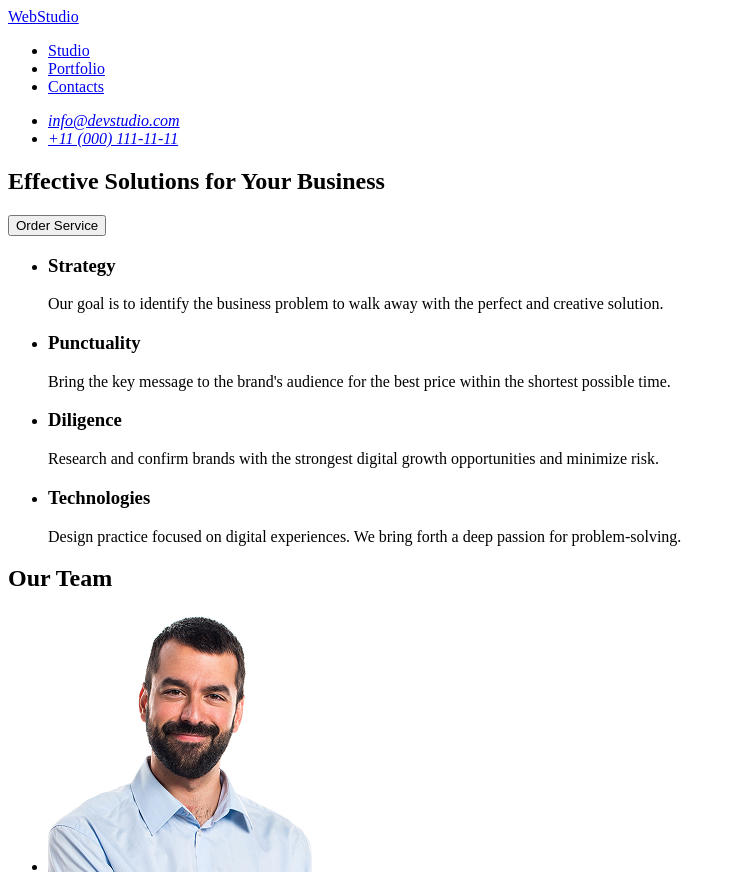
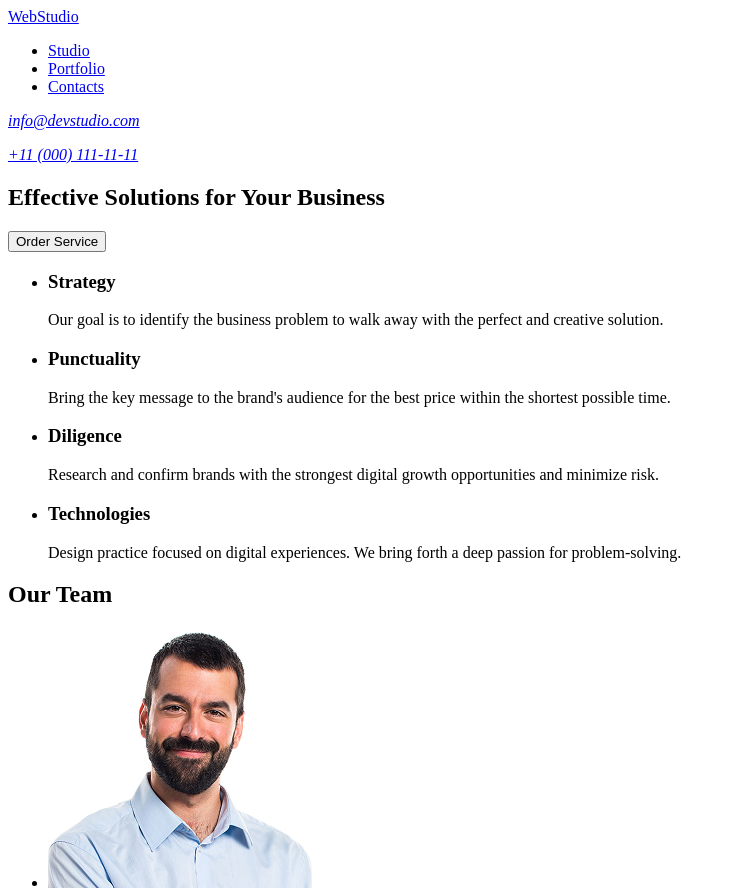
Before and after one commit to tatianatorubarova01-ui/my-first-project, a plain HTML site: page index.html in a window 1280 px wide. Shown: the top 891 px of the page, without its empty margins (0-736 px from the left). Drawn offline with Linux system fonts and the light colour scheme.

```diff
--- a/index.html
+++ b/index.html
@@ -20,11 +20,10 @@
  </nav>
  <!--Address section-->
  <address>
-    <ul>
-      <li><a href="mailto:info@devstudio.com" target="_blank">info@devstudio.com</a></li>
-      <li><a href="tel:+110001111111" target="_blank">+11 (000) 111-11-11</a></li>
-    </ul>
+  <p><a href="mailto:info@devstudio.com">info@devstudio.com</a></p>
+  <p><a href="tel:+110001111111">+11 (000) 111-11-11</a></p>
  </address>
+
 </header>
     <!-- Main section -->
     <main>
@@ -33,7 +32,8 @@
             <button type="button">Order Service</button>
      </section>
      <section>
-         <h2 hidden>Our Features</h2>
+         <h2 style="display:none;">Our Features</h2>
+
             <ul>
                 <li>
                     <h3>Strategy</h3>
```
